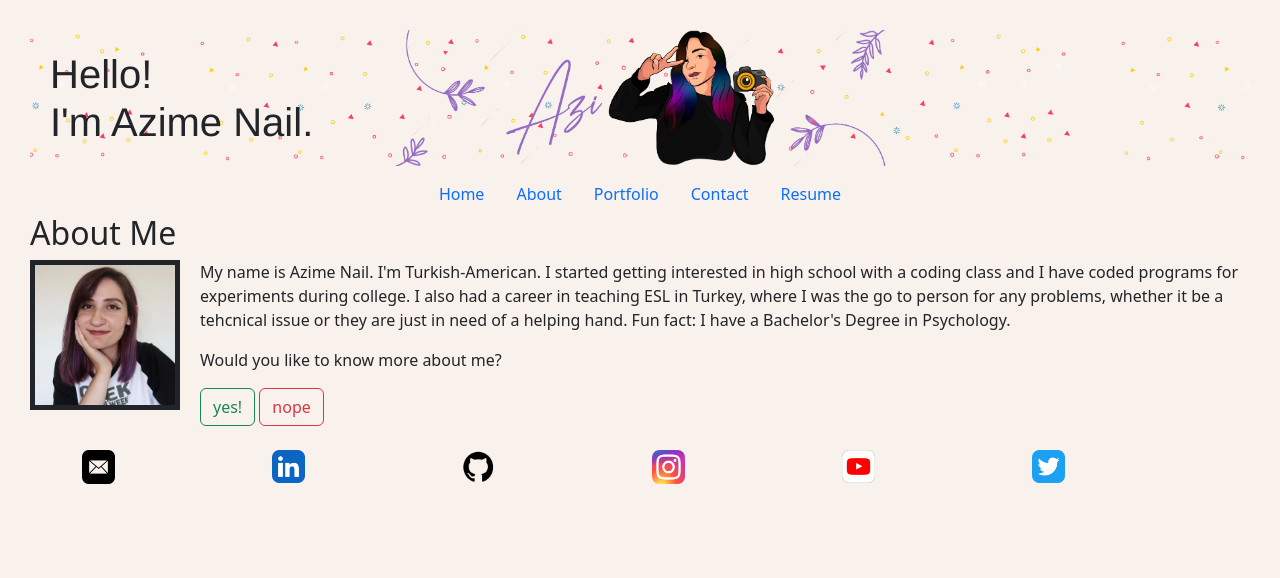
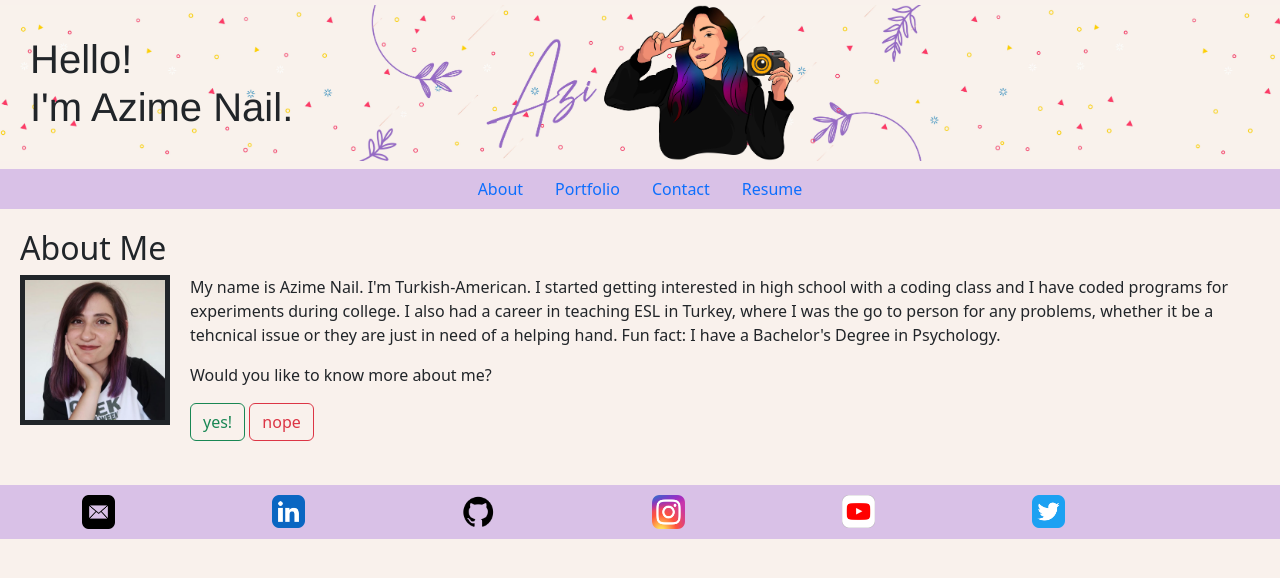
Before and after one commit to azimezn/react-portfolio-azime-nail, a React (Create React App) app: page / in a window 1280 px wide. Shown: the top 578 px of the page. Built offline with nearby package versions, Linux system fonts and the light colour scheme.

Commit message:
removed home page. added more css and bootstrap.

```diff
--- a/src/App.js
+++ b/src/App.js
@@ -1,6 +1,6 @@
 import React, { useState } from 'react';
 import './App.css';
-import { Header, Home, About, Portfolio, Contact, Resume, Footer } from './component'
+import { Header, About, Portfolio, Contact, Resume, Footer } from './component'
 
 function App() {
 
@@ -9,9 +9,8 @@ function App() {
   return (
     <>
       <Header currentPage={currentPage} setCurrentPage={setCurrentPage} />
-      {/* if currentPage is equal to Home, then go to Home */}
-      {currentPage === "Home" && <Home setCurrentPage={setCurrentPage} />}
-      {currentPage === "About" && <About />}
+      {/* if currentPage is equal to About, then go to About */}
+      {currentPage === "About" && <About setCurrentPage={setCurrentPage}/>}
       {currentPage === "Portfolio" && <Portfolio />}
       {currentPage === "Contact" && <Contact />}
       {currentPage === "Resume" && <Resume />}
--- a/src/component/About.js
+++ b/src/component/About.js
@@ -5,10 +5,10 @@ import Button from 'react-bootstrap/Button';
 
 const About = ({ setCurrentPage }) => {
   return (
-    <div>
+    <div className="aboutme">
       <h2>About Me</h2>
       <img className="recent-photo" src={recentPhoto} alt="Azime" />
-      <section className="bio">
+      <section>
         <p>My name is Azime Nail. I'm Turkish-American. I started getting interested in high school with a coding class
           and I have coded programs for experiments during college. I also had a career in teaching ESL in Turkey, where
           I was the go to person for any problems, whether it be a tehcnical issue or they are just in need of a helping hand.
--- a/src/component/Contact.js
+++ b/src/component/Contact.js
@@ -1,4 +1,9 @@
 import React, { useState } from 'react';
+//bootstrap
+import Form from 'react-bootstrap/Form';
+import Button from 'react-bootstrap/Button';
+import Col from 'react-bootstrap/Col';
+import Row from 'react-bootstrap/Row';
 
 const Contact = () => {
 
@@ -27,30 +32,36 @@ const Contact = () => {
   }
 
   return (
-    <div>
+    <div className="contact">
       <h2>Contact</h2>
-      {/* {error && <h1>GIANT ERROR</h1>} */}
-      {/* {error && <h1>{errorMessage}</h1>} */}
-      <form className="form login-form">
-        <div>
-          <label>name:</label>
-          <input className="form-input" type="text" name="name" onChange={handleChange} onBlur={handleBlur} required />
+      <Form className="form login-form ">
+        <Form.Group as={Row} className="mb-3">
+          <Form.Label column sm={1}>name:</Form.Label>
+          <Col sm={2}>
+            <Form.Control className="form-input" type="text" name="name" onChange={handleChange} onBlur={handleBlur} required />
+          </Col>
           {error.show && error.name == "name" && <h1>{error.message}</h1>}
-        </div>
-        <div>
-          <label>email:</label>
-          <input className="form-input" type="email" name="email" onChange={handleChange} onBlur={handleBlur} required />
+        </Form.Group>
+        <Form.Group as={Row} className="mb-3">
+          <Form.Label column sm={1}>email:</Form.Label>
+          <Col sm={2}>
+            <Form.Control className="form-input" type="email" name="email" onChange={handleChange} onBlur={handleBlur} required />
+          </Col>
           {error.show && error.name == "email" && <h1>{error.message}</h1>}
-        </div>
-        <div>
-          <label>message:</label>
-          <textarea className="form-input" type="text" name="message" onChange={handleChange} onBlur={handleBlur} required />
+        </Form.Group>
+        <Form.Group as={Row} className="mb-3">
+          <Form.Label column sm={1}>message:</Form.Label>
+          <Col sm={2}>
+            <Form.Control as="textarea" className="form-input" type="text" name="message" onChange={handleChange} onBlur={handleBlur} required />
+          </Col>
           {error.show && error.name == "message" && <h1>{error.message}</h1>}
-        </div>
-        <div>
-          <button className="btn btn-primary" type="submit">submit</button>
-        </div>
-      </form>
+        </Form.Group>
+        <Form.Group as={Row} className="mb-3">
+        <Col>
+          <Button type="submit">submit</Button>
+          </Col>
+        </Form.Group>
+      </Form>
 
     </div>
   )
--- a/src/component/Footer.js
+++ b/src/component/Footer.js
@@ -8,9 +8,9 @@ import Col from 'react-bootstrap/Col';
 
 const Footer = () => {
     return (
-        <div className="d-flex justify-content-center">
+        <footer>
             <Container>
-                <Row md={6}>
+                <Row>
                     {/* rel="noreferrer" is for security. it doesn't let the opened page get any information from the current page */}
                     <Col><a href="mailto:azimeznail@gmail.com" target="_blank" rel="noreferrer"><img className="icon" src={emailIcon} alt="email icon" /></a></Col>
                     <Col><a href="https://www.linkedin.com/in/azime-nail/" target="_blank" rel="noreferrer"><img className="icon" src={linkedinIcon} alt="linkedin icon" /></a></Col>
@@ -20,7 +20,7 @@ const Footer = () => {
                     <Col><a href="https://twitter.com/azimezn" target="_blank" rel="noreferrer"><img className="icon" src={twitterIcon} alt="twitter icon" /></a></Col>
                 </Row>
             </Container>
-        </div>
+        </footer>
     )
 }
 
--- a/src/component/Header.js
+++ b/src/component/Header.js
@@ -2,7 +2,7 @@ import React from 'react';
 // bootstrap
 import Nav from 'react-bootstrap/Nav';
 
-const pages = ["Home", "About", "Portfolio", "Contact", "Resume"];
+const pages = ["About", "Portfolio", "Contact", "Resume"];
 
 const Header = ({ currentPage, setCurrentPage }) => {
     return (
--- a/src/component/Home.js
+++ /dev/null
@@ -1,9 +0,0 @@
-import React from 'react'
-
-const Home = () => {
-  return (
-    <div>Home</div>
-  )
-}
-
-export default Home
--- a/src/component/Portfolio.js
+++ b/src/component/Portfolio.js
@@ -11,7 +11,7 @@ import Col from 'react-bootstrap/Col';
 
 const Portfolio = () => {
   return (
-    <div>
+    <div className="portfolio">
       <h2>Portfolio</h2>
       <Container>
         <Row>
--- a/src/component/Resume.js
+++ b/src/component/Resume.js
@@ -2,7 +2,7 @@ import React from 'react';
 
 const Resume = () => {
   return (
-    <div>
+    <div className="resume">
       <h2>Resume</h2>
     </div>
   )
--- a/src/component/index.js
+++ b/src/component/index.js
@@ -1,5 +1,4 @@
 import Header from './Header';
-import Home from './Home';
 import About from './About';
 import Portfolio from './Portfolio';
 import Contact from './Contact';
@@ -7,4 +6,4 @@ import Resume from './Resume';
 import Footer from './Footer';
 
 
-export { Header, Home, About, Portfolio, Contact, Resume, Footer }
+export { Header, About, Portfolio, Contact, Resume, Footer }
--- a/src/index.css
+++ b/src/index.css
@@ -1,6 +1,12 @@
+/* :root {
+  --bg-color: #f9f1ec;
+  --purple-dark: #956bc6;
+  --purple-light: #d9c1e7;
+} */
+
 body {
   background: #f9f1ec !important;
-  padding: 30px;
+  /* padding: 30px; */
   margin: 0;
   font-family: -apple-system, BlinkMacSystemFont, 'Segoe UI', 'Roboto', 'Oxygen',
     'Ubuntu', 'Cantarell', 'Fira Sans', 'Droid Sans', 'Helvetica Neue',
@@ -14,15 +20,39 @@ code {
     monospace;
 }
 
+header {
+  margin: 5px 0 0 0;
+}
+
 header h1 {
-  padding: 20px;
+  padding: 30px;
   font-family: 'Franklin Gothic Medium', 'Arial Narrow', Arial, sans-serif;
   position: relative;
   /* using a banner as a background image */
   background: url("./images/header-cartoon-lavender.jpg");
-  /* background-repeat: no-repeat; */
+  background-repeat: repeat-x;
   background-size: contain;
   background-position: center;
+}
+
+footer {
+  padding: 10px;
+  background-color: #d9c1e7;
+}
+
+.nav {
+  background-color: #d9c1e7;
+}
+
+.icon {
+  width: 20%;
+}
+
+.aboutme,
+.portfolio,
+.contact,
+.resume {
+  margin: 20px;
 }
 
 .recent-photo {
@@ -34,14 +64,6 @@ header h1 {
   border: 5px;
   border-style: solid;
   border-color: var(--purple-dark);
-}
-
-/* .bio {
-  padding: 50px;
-} */
-
-.icon {
-  width: 20%;
 }
 
 .project-screenshots {
```
